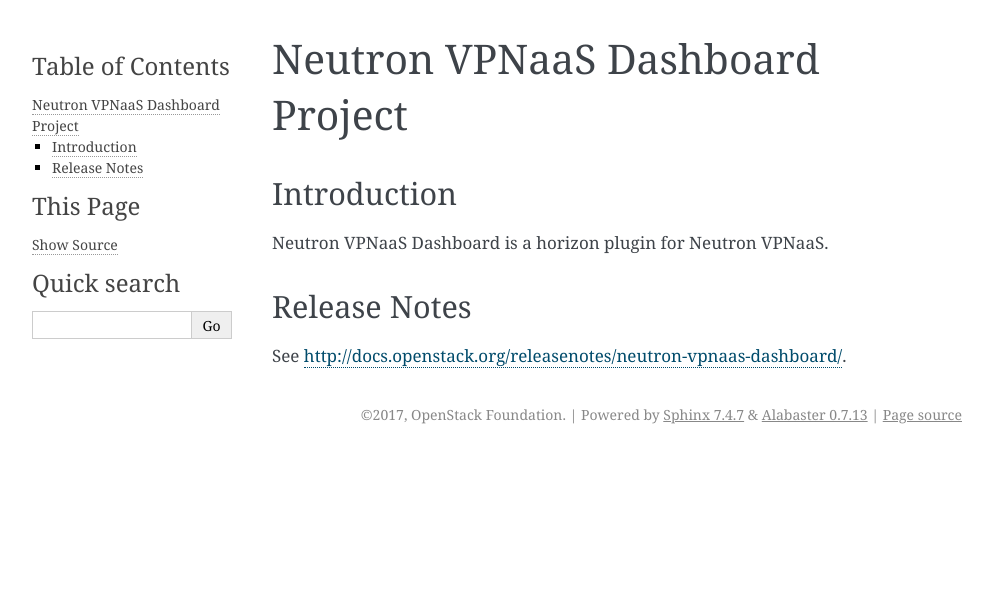
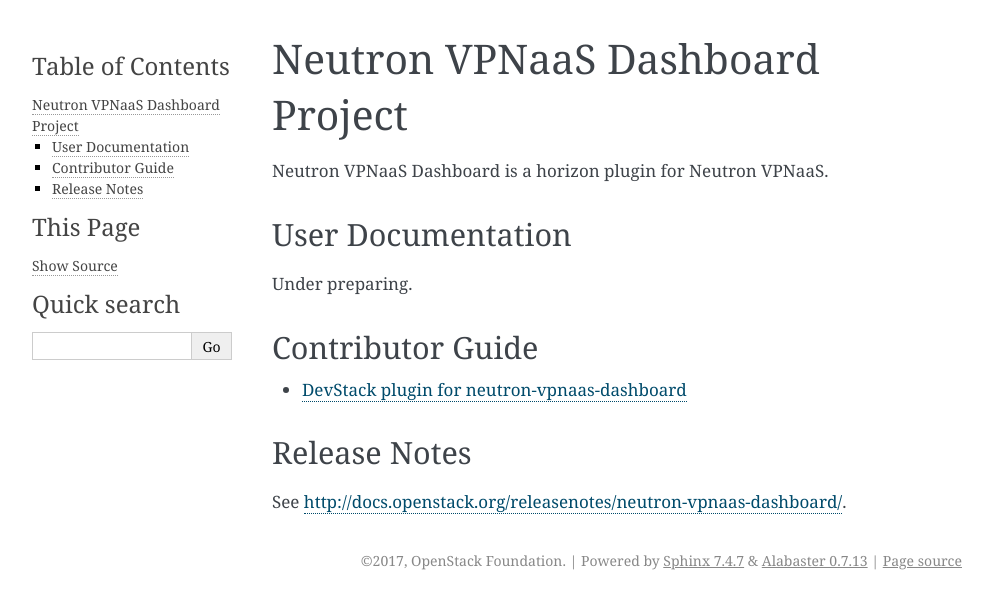
Before and after one commit to openstack/neutron-vpnaas-dashboard, a Sphinx documentation site: the page built from doc/source/index.rst, in a window 1280 px wide. Shown: the top 609 px of the page, without its empty margins (148-1141 px from the left). Built offline with Sphinx 7.4.7, drawn with Linux system fonts in a browser that asks for light colours; the version number could not be read and is left out.

Commit message:
DevStack plugin for neutron-vpnaas-dashboard
Change-Id: If7d3213e06e4a97e880fc460b69bfdc6b216c6a3

```diff
--- /dev/null
+++ b/doc/source/contributor/devstack-plugin.rst
@@ -0,0 +1 @@
+.. include:: ../../../devstack/README.rst
--- a/doc/source/index.rst
+++ b/doc/source/index.rst
@@ -18,12 +18,22 @@
 Neutron VPNaaS Dashboard Project
 ================================
 
-Introduction
-============
-
 Neutron VPNaaS Dashboard is a horizon plugin for Neutron VPNaaS.
 
+User Documentation
+------------------
+
+Under preparing.
+
+Contributor Guide
+-----------------
+
+.. toctree::
+   :maxdepth: 1
+
+   contributor/devstack-plugin
+
 Release Notes
-=============
+-------------
 
 See http://docs.openstack.org/releasenotes/neutron-vpnaas-dashboard/.
```
Also changed, not shown: devstack/README.rst (added), 2 other files.
